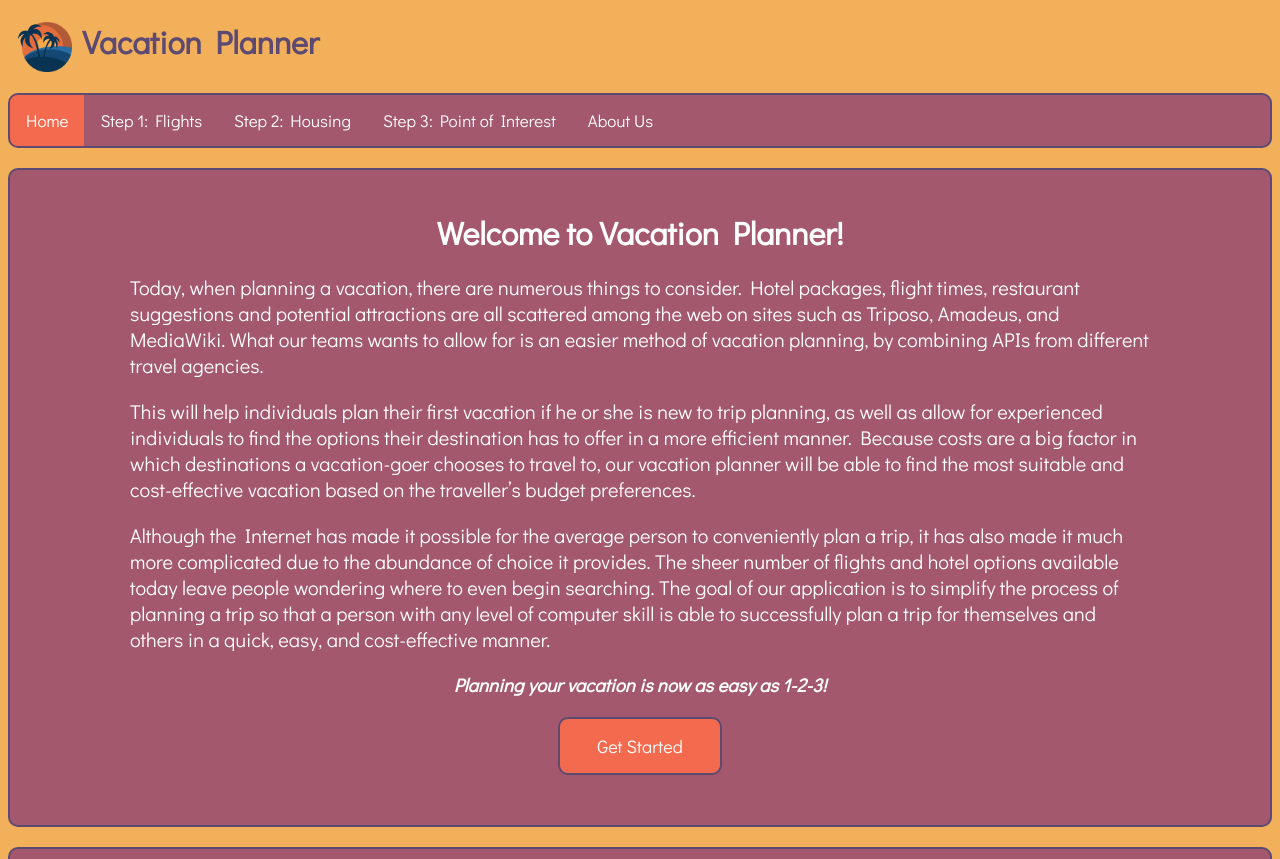
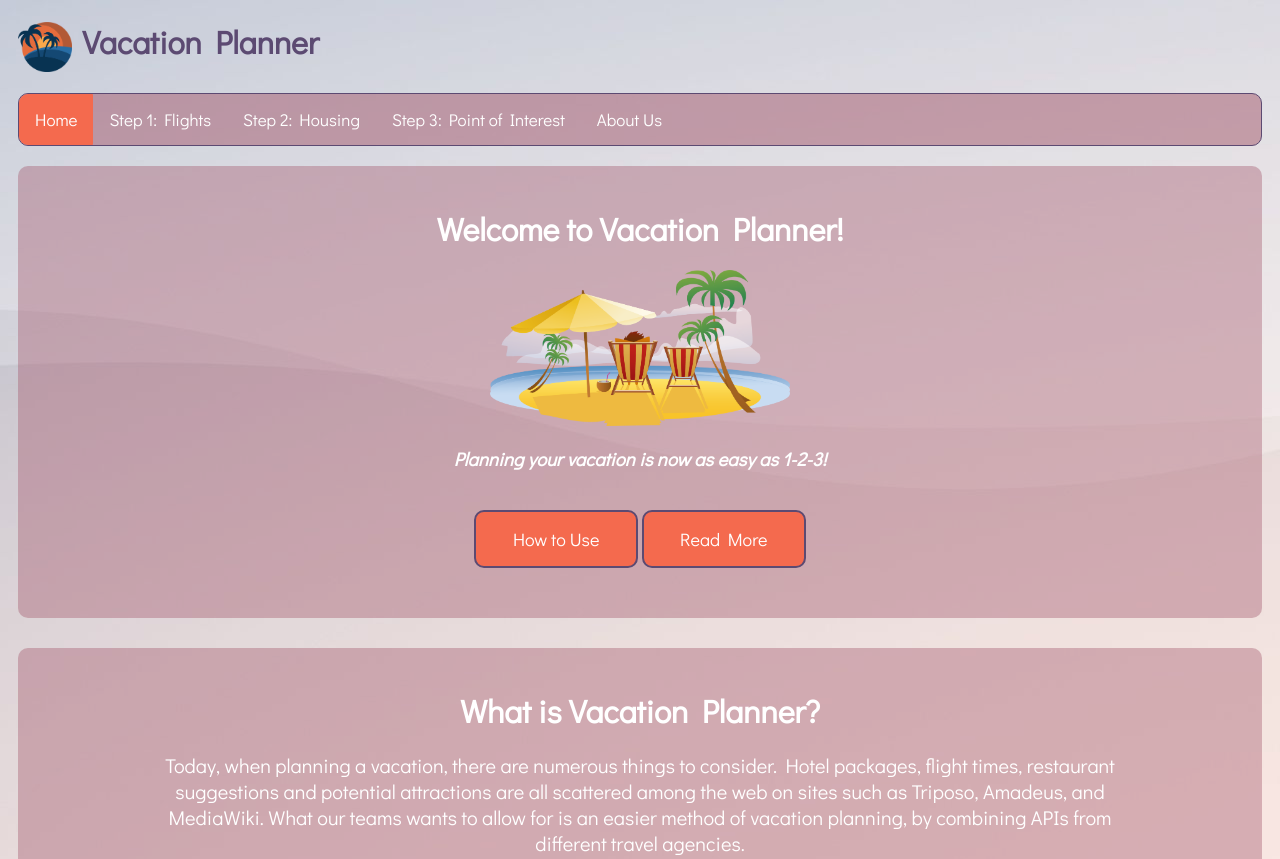
Before and after one commit to altamashali/vacation-planner, a plain HTML site: page index.html in a window 1280 px wide. Shown: the top 859 px of the page. Drawn offline with nearby package versions, Linux system fonts and the light colour scheme.

Commit message:
Workday - 11/12/2020

```diff
--- a/css/style.css
+++ b/css/style.css
@@ -6,14 +6,20 @@
 /* Add a black background color to the top navigation */
 body{
   font-family: DidactGothic;
-  background-color: #f3b05a;
+/*   background-color: #f3b05a;
+ */  background-image: url("../images/background-wallpaper.jpg");
+
 }
 .topnav {
-  background-color: #a3586d;
-  overflow: hidden;
+/*   background-color: #a3586d;
+ */  overflow: hidden;
+ background: rgba(163,88,109, 0.5); ;
   border-radius: 10px;
-  border-style: solid;
-  border-width: 2px;
+  margin: 10px;
+/*   box-shadow: 0px 0px 10px 5px #a3586d;
+ */
+ border-style: solid;
+  border-width: 1px;
   border-color: #5c4a72;
 }
 
@@ -30,6 +36,7 @@ body{
 /* Change the color of links on hover */
 .topnav a:hover {
   background-color: #ddd;
+  opacity: 0.9;
   color: black;
 }
 
@@ -55,15 +62,24 @@ body{
 
 .selection-pane{
   padding: 20px;
-  border-style: solid;
+  margin: 10px;
+  margin-bottom: 30px;
+
+  /* border-style: solid;
+  border-color: #5c4a72;
+  border-width: 2px; */
   border-radius: 10px;
-  border-color: #5c4a72;
-  border-width: 2px;
-  color: white;
 
 
-  background-color: #a3586d;
-  margin-top: 20px;
+  color: white;
+  background: rgba(163,88,109, 0.4); ;
+
+/*   background-color: #f3b05a;
+ */
+/*   background-color: #a3586d;
+ */
+/*  box-shadow: 0px 0px 10px 5px #a3586d;p
+ */  margin-top: 20px;
   vertical-align: top;
 }
 
--- a/index.html
+++ b/index.html
@@ -28,22 +28,33 @@
 
       </div>
 
-    <div class = "selection-pane">
+    <div class = "selection-pane" style="text-align: center;">
         <h1 style="text-align: center;">Welcome to Vacation Planner!</h1>
-        <p style="margin-left: 100px; margin-right: 100px; font-size: 20px;" >
+
+        <img src="./images/logo-alternate.png" style="width:300px; display: block; margin-top: 20px; margin-bottom: 20px; margin-left: auto; margin-right: auto;">
+
+        <h3 style="text-align: center;"><i>Planning your vacation is now as easy as 1-2-3!</i></h3>
+
+        <a class="search-button" href="#how-to-use" style="width: 100px; text-decoration: none; margin-bottom: 30px; display: inline-block; text-align: center;">How to Use</a>
+        <a class="search-button" href="#read-more" style="width: 100px; text-decoration: none; margin-bottom: 30px; display: inline-block; text-align: center;">Read More</a>
+    </div>
+
+    <div class = "selection-pane" id="read-more">
+        <h1 style="text-align: center;">What is Vacation Planner?</h1>
+        <p style="margin-left: 100px; margin-right: 100px; font-size: 20px; text-align: center;" >
             Today, when planning a vacation, there are numerous things to consider. Hotel packages,
             flight times, restaurant suggestions and potential attractions are all scattered among the web on
             sites such as Triposo, Amadeus, and MediaWiki. What our teams wants to allow for is
             an easier method of vacation planning, by combining APIs from different travel agencies.
         </p>
-        <p style="margin-left: 100px; margin-right: 100px; font-size: 20px;">
+        <p style="margin-left: 100px; margin-right: 100px; font-size: 20px; text-align: center;">
             This will help individuals plan their first vacation if he or she is new to trip planning, as well as
             allow for experienced individuals to find the options their destination has to offer in a more
             efficient manner. Because costs are a big factor in which destinations a vacation-goer chooses
             to travel to, our vacation planner will be able to find the most suitable and cost-effective vacation
             based on the traveller’s budget preferences.
         </p>
-        <p style="margin-left: 100px; margin-right: 100px; font-size: 20px;">
+        <p style="margin-left: 100px; margin-right: 100px; font-size: 20px; text-align: center;">
             Although the Internet has made it possible for the average person to conveniently plan a trip, it
             has also made it much more complicated due to the abundance of choice it provides. The sheer
             number of flights and hotel options available today leave people wondering where to even begin
@@ -51,12 +62,9 @@
             person with any level of computer skill is able to successfully plan a trip for themselves and
             others in a quick, easy, and cost-effective manner.
         </p>
-        <h3 style="text-align: center;"><i>Planning your vacation is now as easy as 1-2-3!</i></h3>
-        <a class="search-button" href="#how-to-use-2" style="width: 100px; text-decoration: none; margin-bottom: 30px; display: block; margin-left: auto; margin-right: auto;">Get Started</a>
-         <!--   <img src="./images/logo-alternate.png" style="width:300px; display: block; margin-top: 20px; margin-bottom: 20px; margin-left: auto; margin-right: auto;"> -->
     </div>
 
-    <p id="how-to-use-2" style="line-height: 10px;"></p>
+<!--     <p id="how-to-use-2" style="line-height: 10px;"></p> -->
 
     <div class = "selection-pane" id="how-to-use">
         <h1 style="margin-left: 100px; margin-right: 100px; text-align: center;">How to Use</h1>
@@ -71,8 +79,6 @@
             <p style="margin-left: 300px; margin-right: 300px; font-size: 20px; text-align: center;">Go to the Point of Interest tab and choose from the options on that page. The filter options include
                 picking a destination, restaurant, attraction, and transportation.
             </p>
-            <img src="./images/logo-alternate.png" style="width:300px; display: block; margin-top: 20px; margin-bottom: 20px; margin-left: auto; margin-right: auto;">
-
     </div>
 
 
```
Also changed, not shown: pages/flight.html (+4 -4 lines), images/background-wallpaper.jpg (added).
